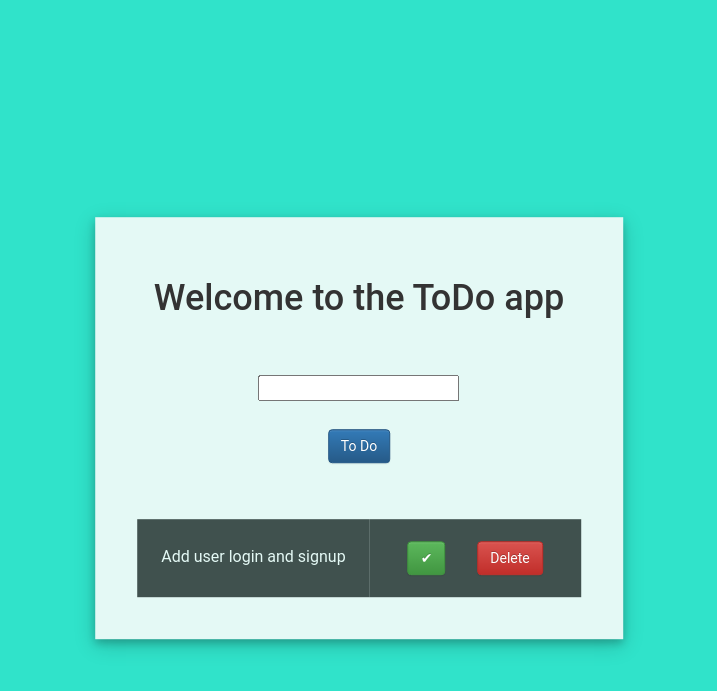
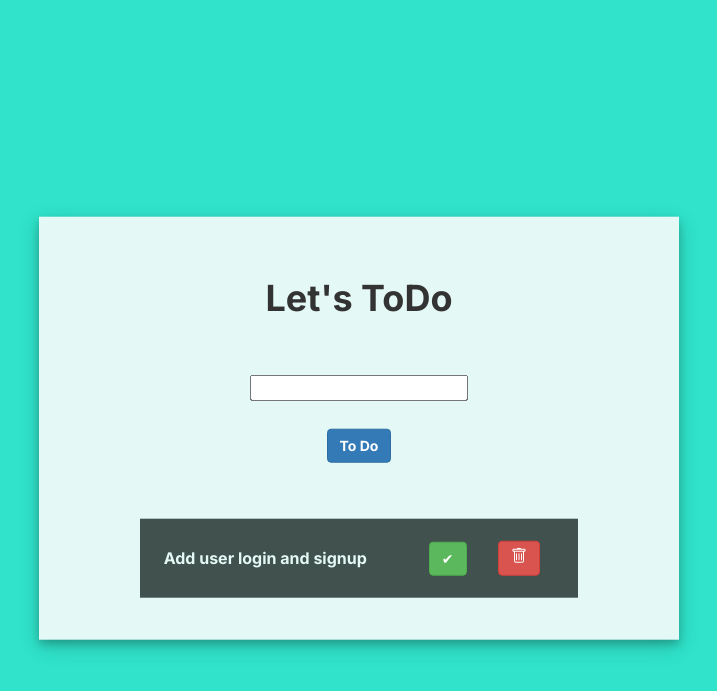
Before and after one commit to Jimmy290901/ToDo, a Django app: page / in a window 1280 px wide. Shown: the top 691 px of the page, without its empty margins (309-1026 px from the left). Run offline with Django 3.2, Linux system fonts and the light colour scheme; data comes from the database, SQL or seed files in the repository; both versions use the stored data as it was after the commit; some libraries are stand-ins or nearby versions.

Commit message:
Changed font-style and resolved update function

```diff
--- a/todo/static/css/styles.css
+++ b/todo/static/css/styles.css
@@ -1,12 +1,14 @@
 body {
     background-color: #30e3ca;
-    font-family: Roboto;
+    /* font-family: "Inter-Regular" !important; */
+    font-family: 'Inter', sans-serif;
 }
 
 .main{
     background-color: #e4f9f5;
     box-shadow: 0 4px 8px 0 rgba(0, 0, 0, 0.2), 0 6px 20px 0 rgba(0, 0, 0, 0.19);
     text-align: center;
+    width: 50%;
     padding: 3em;
     margin: 2em;
     position: absolute;
@@ -57,5 +59,6 @@
 }
 
 .btn{
-    margin-bottom: 14px !important;
+    margin: 14px !important;
+    vertical-align:0%;
 }
--- a/todo/tasks/models.py
+++ b/todo/tasks/models.py
@@ -1,10 +1,11 @@
 from django.db import models
 from django.urls import reverse
+from django.utils import timezone
 # Create your models here.
 
 class MyTasks(models.Model):
     title = models.CharField(max_length=500)
-    createdDate = models.DateTimeField(auto_now_add=True)
+    createdDate = models.DateTimeField(default=timezone.now)
     isComplete = models.BooleanField(default=False)
 
     def get_absolute_url(self):
--- a/todo/tasks/templates/tasks/base.html
+++ b/todo/tasks/templates/tasks/base.html
@@ -10,14 +10,21 @@
         <title></title>
         <meta name="description" content="">
         <meta name="viewport" content="width=device-width, initial-scale=1">
+
+        <link rel="preconnect" href="https://fonts.gstatic.com">
+        <link href="https://fonts.googleapis.com/css2?family=Inter:wght@700&display=swap" rel="stylesheet">
+
         <!-- Latest compiled and minified CSS -->
-        <link rel="stylesheet" href="https://maxcdn.bootstrapcdn.com/bootstrap/3.3.7/css/bootstrap.min.css" integrity="sha384-BVYiiSIFeK1dGmJRAkycuHAHRg32OmUcww7on3RYdg4Va+PmSTsz/K68vbdEjh4u" crossorigin="anonymous">
+        <link rel="stylesheet" href="https://maxcdn.bootstrapcdn.com/bootstrap/3.4.1/css/bootstrap.min.css">
 
-        <!-- Optional theme -->
-        <link rel="stylesheet" href="https://maxcdn.bootstrapcdn.com/bootstrap/3.3.7/css/bootstrap-theme.min.css" integrity="sha384-rHyoN1iRsVXV4nD0JutlnGaslCJuC7uwjduW9SVrLvRYooPp2bWYgmgJQIXwl/Sp" crossorigin="anonymous">
+        <!-- jQuery library -->
+        <script src="https://ajax.googleapis.com/ajax/libs/jquery/3.5.1/jquery.min.js"></script>
 
-        <!-- Latest compiled and minified JavaScript -->
-        <script src="https://maxcdn.bootstrapcdn.com/bootstrap/3.3.7/js/bootstrap.min.js" integrity="sha384-Tc5IQib027qvyjSMfHjOMaLkfuWVxZxUPnCJA7l2mCWNIpG9mGCD8wGNIcPD7Txa" crossorigin="anonymous"></script>
+        <!-- Latest compiled JavaScript -->
+        <script src="https://maxcdn.bootstrapcdn.com/bootstrap/3.4.1/js/bootstrap.min.js"></script>
+
+        <link rel="stylesheet" href="https://cdnjs.cloudflare.com/ajax/libs/font-awesome/4.7.0/css/font-awesome.min.css">
+
 
         {% load static %}
         <link rel="stylesheet" href="{% static '/css/styles.css'%}" type="text/css">
--- a/todo/tasks/templates/tasks/home.html
+++ b/todo/tasks/templates/tasks/home.html
@@ -2,7 +2,7 @@
 
 {% block centered_content %}
     <div class = "heading">
-        <h1>Welcome to the ToDo app</h1>
+        <h1>Let's ToDo</h1>
     </div>
     <div class = "inputTask">
         <form action = "" method="POST"> {% csrf_token %}
@@ -28,9 +28,14 @@
                             {% if task.isComplete == False %}
                                 <input type="submit" value="&#10004;" class="btn btn-success" name="completed">
                             {% else %}
-                                <input type="submit" value="Undone" class="btn btn-warning" name="completed">
+                                <button type="submit" name="completed" class="btn btn-warning"><i class="fa fa-undo"></i></button>
+                                {% comment %} <input type="submit" value="Undone" class="btn btn-warning icon-refresh" name="completed"> {% endcomment %}
                             {% endif %}
-                            <input type="submit" value="Delete" class="btn btn-danger" name="del_button">
+                            <button type="submit" name="del_button" class="btn btn-danger"><svg xmlns="http://www.w3.org/2000/svg" width="16" height="16" fill="currentColor" class="bi bi-trash" viewBox="0 0 16 16">
+                                <path d="M5.5 5.5A.5.5 0 0 1 6 6v6a.5.5 0 0 1-1 0V6a.5.5 0 0 1 .5-.5zm2.5 0a.5.5 0 0 1 .5.5v6a.5.5 0 0 1-1 0V6a.5.5 0 0 1 .5-.5zm3 .5a.5.5 0 0 0-1 0v6a.5.5 0 0 0 1 0V6z"/>
+                                <path fill-rule="evenodd" d="M14.5 3a1 1 0 0 1-1 1H13v9a2 2 0 0 1-2 2H5a2 2 0 0 1-2-2V4h-.5a1 1 0 0 1-1-1V2a1 1 0 0 1 1-1H6a1 1 0 0 1 1-1h2a1 1 0 0 1 1 1h3.5a1 1 0 0 1 1 1v1zM4.118 4 4 4.059V13a1 1 0 0 0 1 1h6a1 1 0 0 0 1-1V4.059L11.882 4H4.118zM2.5 3V2h11v1h-11z"/>
+                            </svg></button>
+                            {% comment %} <input type="submit" value="Delete" class="btn btn-danger" name="del_button"> {% endcomment %}
                         </form>
                     </td>
                 </tr>
--- a/todo/tasks/views.py
+++ b/todo/tasks/views.py
@@ -30,15 +30,18 @@
 
 def updateTask(request, task_id):
     task = get_object_or_404(MyTasks, id = task_id)
-    taskForm = MyTaskForm(instance=task)
     if request.method == "POST":
-        # print(request.POST)
+        print(request.POST)
         if 'save' in request.POST:
-            updatedTaskForm = MyTaskForm(request.POST, instance=task)
-            if updatedTaskForm.is_valid():
-                updatedTaskForm.save()
+            task.title = request.POST['title']
+            if 'isComplete' in request.POST:
+                if request.POST['isComplete'] == 'on':
+                    task.isComplete = True
+                else:
+                    task.isComplete = False
+            task.save()
         return redirect(home)
     context = {
-        'task':taskForm,
+        'task':task,
     }
     return render(request, 'tasks/update.html', context)
--- a/todo/todo/settings.py
+++ b/todo/todo/settings.py
@@ -108,7 +108,7 @@
 
 LANGUAGE_CODE = 'en-us'
 
-TIME_ZONE = 'UTC'
+TIME_ZONE = 'Asia/Kolkata'
 
 USE_I18N = True
 
```
Also changed, not shown: todo/tasks/templates/tasks/update.html (+8 -3 lines), todo/db.sqlite3.
